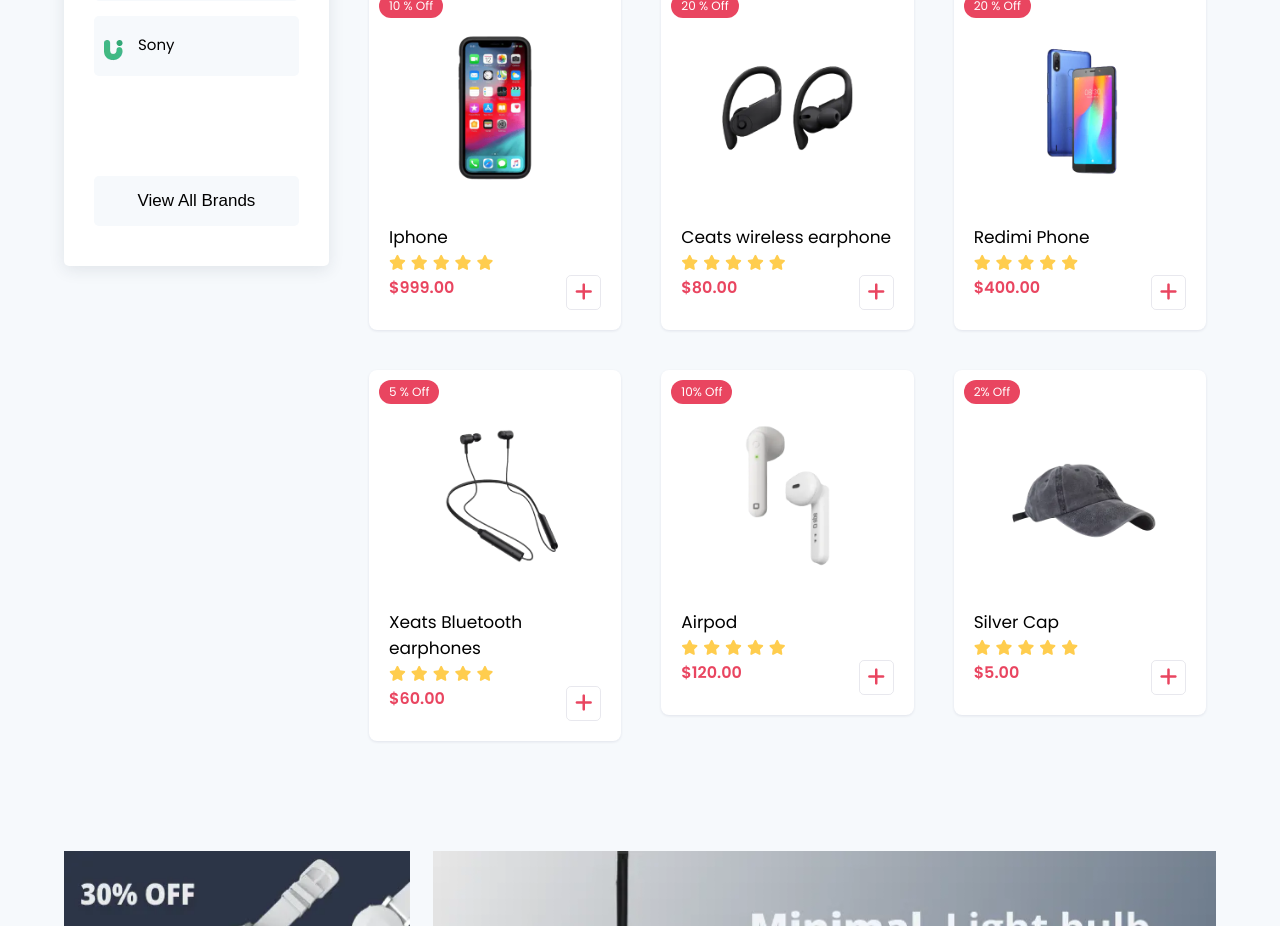
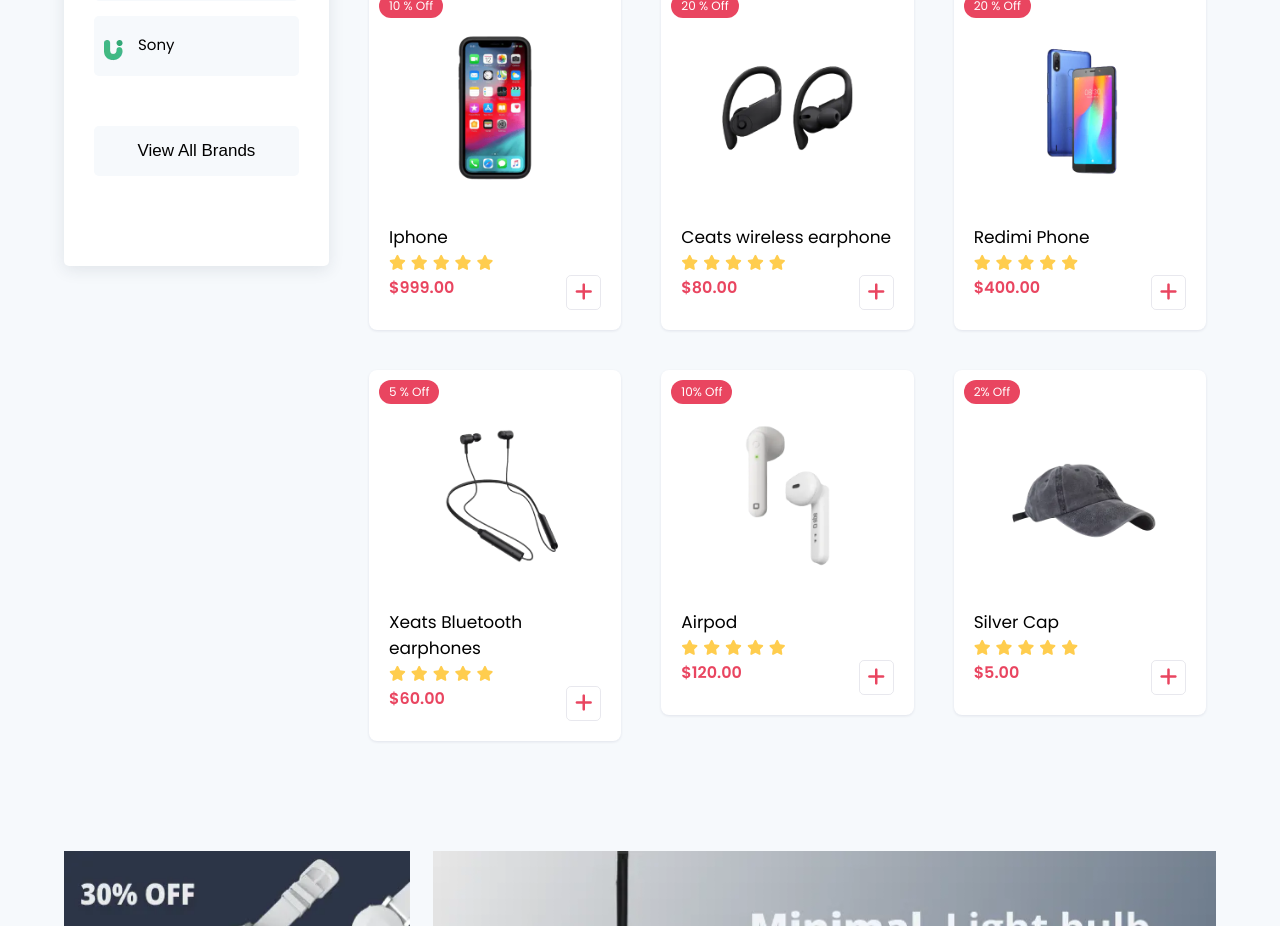
Before and after one commit to whdcharuka/Click-React, a React (Create React App) app: page / in a window 1280 px wide. Shown: the part 2960-3886 px from the top of the page. Built offline with nearby package versions, Linux system fonts and the light colour scheme.

Commit message:
Modified

```diff
--- a/src/components/shops/style.css
+++ b/src/components/shops/style.css
@@ -27,7 +27,7 @@
   box-shadow: rgb(43 52 69 / 10%) 0px 4px 16px;
 }
 .shop .box2 {
-  margin-top: 100px !important;
+  margin-top: 50px !important;
   text-align: center;
 }
 .shop .category button {
```
